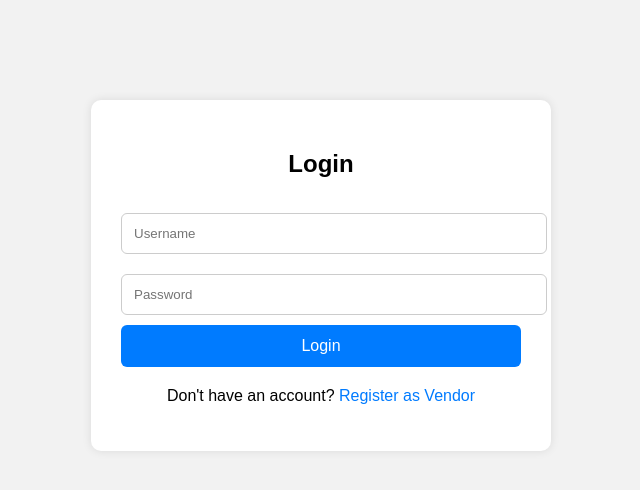
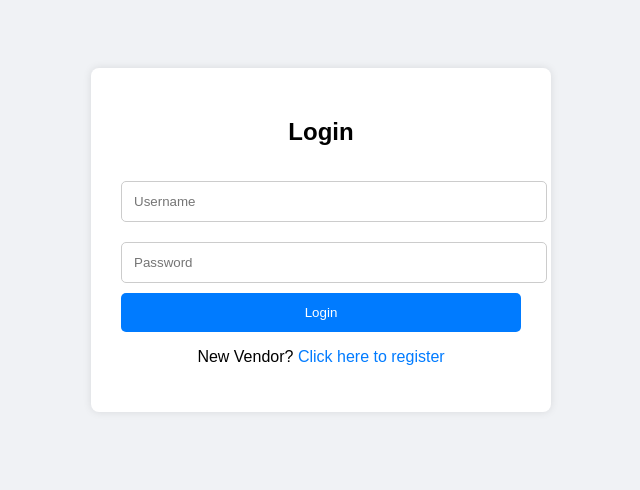
Before and after one commit to Madhan12-tech/erp-management-system, a Flask app: page / in a window 1280 px wide. Shown: the top 490 px of the page, without its empty margins (319-959 px from the left). Run offline with Flask 3, Linux system fonts and the light colour scheme.

Commit message:
Update login.html

```diff
--- a/templates/login.html
+++ b/templates/login.html
@@ -2,62 +2,59 @@
 <html lang="en">
 <head>
   <meta charset="UTF-8">
-  <title>Login | ERP System</title>
+  <title>Login</title>
   <style>
     body {
-      background: #f2f2f2;
+      background: #f0f2f5;
       font-family: Arial, sans-serif;
+      padding: 60px;
     }
     .login-box {
-      width: 400px;
-      margin: 100px auto;
-      background: #fff;
+      max-width: 400px;
+      margin: auto;
+      background: white;
       padding: 30px;
-      border-radius: 10px;
-      box-shadow: 0 0 10px rgba(0,0,0,0.1);
+      border-radius: 8px;
+      box-shadow: 0 0 8px rgba(0,0,0,0.1);
     }
     h2 {
       text-align: center;
       margin-bottom: 25px;
     }
-    input[type="text"], input[type="password"] {
+    input {
       width: 100%;
       padding: 12px;
       margin: 10px 0;
-      border-radius: 6px;
       border: 1px solid #ccc;
+      border-radius: 5px;
     }
     button {
       width: 100%;
       padding: 12px;
       background: #007bff;
-      color: #fff;
+      color: white;
       border: none;
-      border-radius: 6px;
+      border-radius: 5px;
       cursor: pointer;
-      font-size: 16px;
     }
     button:hover {
       background: #0056b3;
     }
-    .register-link {
+    .link {
       text-align: center;
-      margin-top: 20px;
+      margin-top: 15px;
     }
-    .register-link a {
+    .link a {
       color: #007bff;
       text-decoration: none;
     }
-    .alert {
-      padding: 10px;
+    .flash {
       background: #f8d7da;
       color: #721c24;
+      padding: 10px;
+      margin-bottom: 15px;
       border-radius: 5px;
-      margin-bottom: 15px;
-    }
-    .success {
-      background: #d4edda;
-      color: #155724;
+      text-align: center;
     }
   </style>
 </head>
@@ -69,19 +66,19 @@
   {% with messages = get_flashed_messages(with_categories=true) %}
     {% if messages %}
       {% for category, message in messages %}
-          <div class="alert {{ 'success' if category == 'success' else '' }}">{{ message }}</div>
+        <div class="flash">{{ message }}</div>
       {% endfor %}
     {% endif %}
   {% endwith %}
 
-    <form method="POST">
+  <form method="POST" action="{{ url_for('login') }}">
     <input type="text" name="username" placeholder="Username" required>
     <input type="password" name="password" placeholder="Password" required>
     <button type="submit">Login</button>
   </form>
 
-    <div class="register-link">
-      <p>Don't have an account? <a href="{{ url_for('vendors') }}">Register as Vendor</a></p>
+  <div class="link">
+    <p>New Vendor? <a href="{{ url_for('vendors') }}">Click here to register</a></p>
   </div>
 </div>
 
```
Lines whose indentation alone changed are shown as unchanged.
